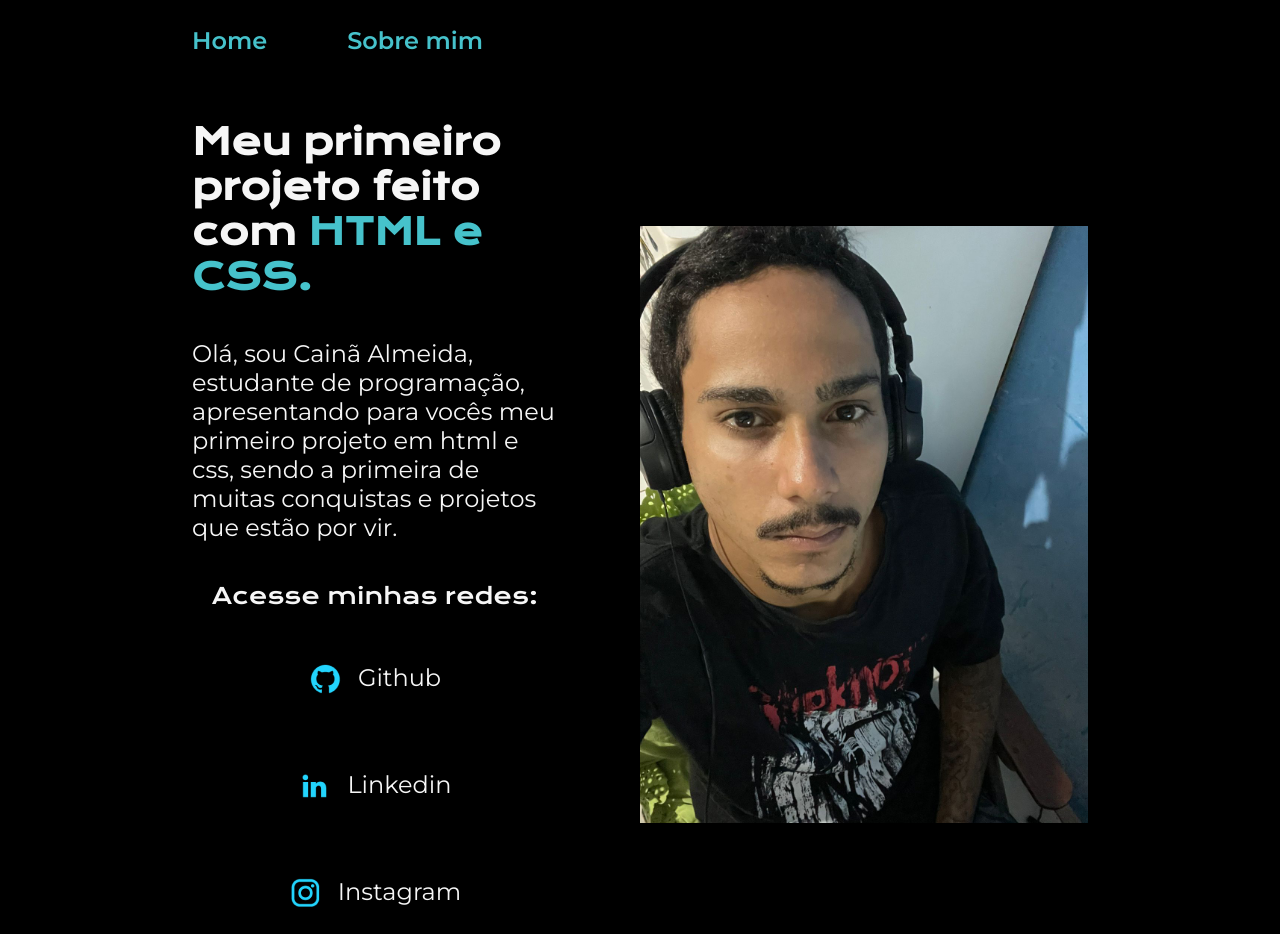
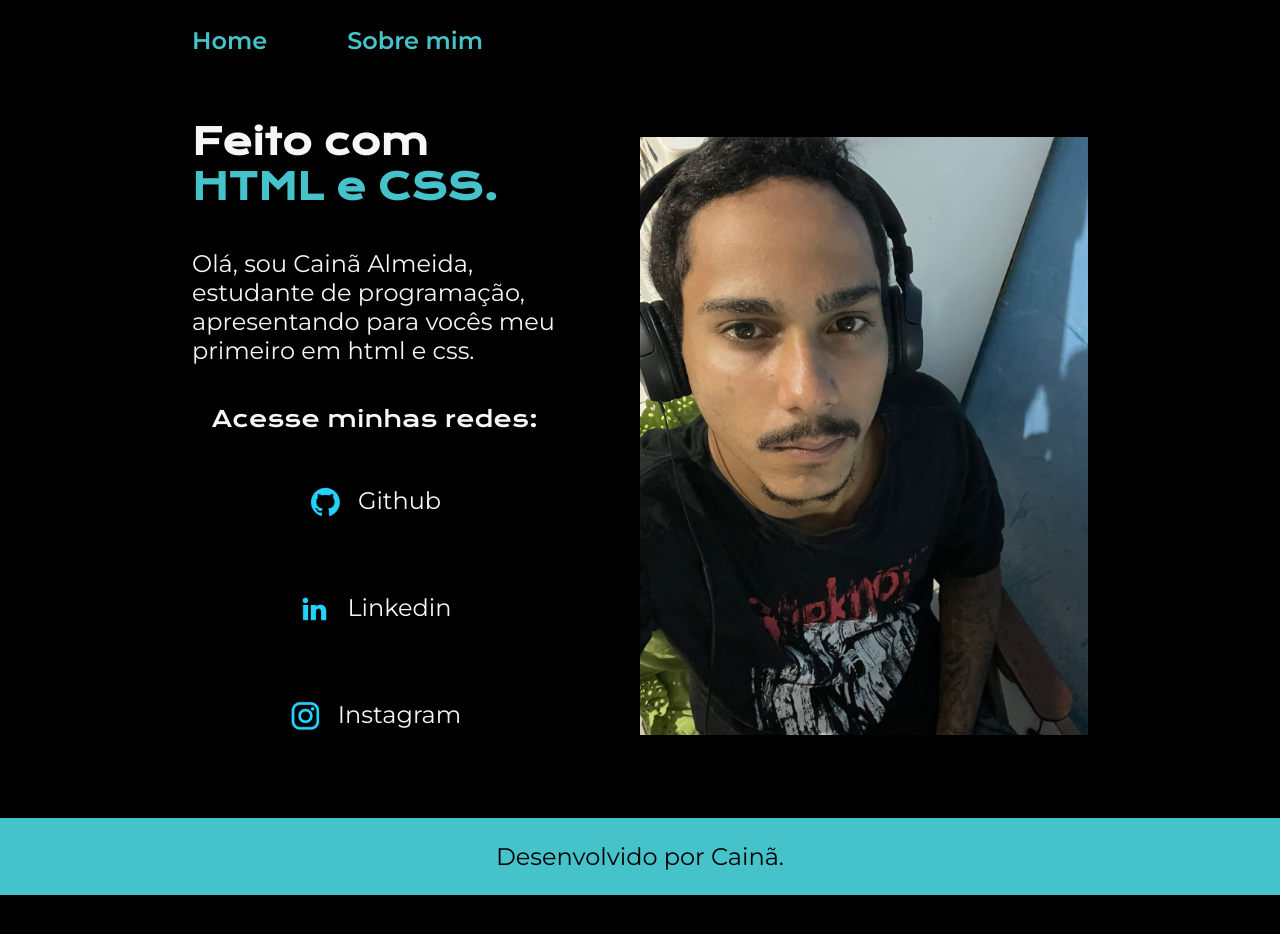
Before and after one commit to Cainabo/Apresentacao.github.io, a plain HTML site: page index.html in a window 1280 px wide. Shown: the top 934 px of the page. After the commit the page ends 895 px from the top, so only its background shows below. Drawn offline with nearby package versions, Linux system fonts and the light colour scheme.

Commit message:
Update index.html

```diff
--- a/index.html
+++ b/index.html
@@ -17,9 +17,9 @@
     </header>
     <main class="apresentacao">
         <section class="apresentacao__conteudo">
-            <h1 class="apresentacao__conteudo__titulo">Meu primeiro projeto feito com
+            <h1 class="apresentacao__conteudo__titulo">Feito com
             <strong class="titulo-destaque">HTML e CSS.</strong></h1>
-            <p class="apresentacao__conteudo__texto">Olá, sou Cainã Almeida, estudante de programação, apresentando para vocês meu primeiro projeto em html e css, sendo a primeira de muitas conquistas e projetos que estão por vir. </p>
+            <p class="apresentacao__conteudo__texto">Olá, sou Cainã Almeida, estudante de programação, apresentando para vocês meu primeiro em html e css. </p>
             <div class="apresentacao__links">
                 <h2 class="apresentacao__links__subtitulo">Acesse minhas redes:</h2>
                 <a class="apresentacao__links__navegacao" href="https://www.github.com/Cainabo">
```
